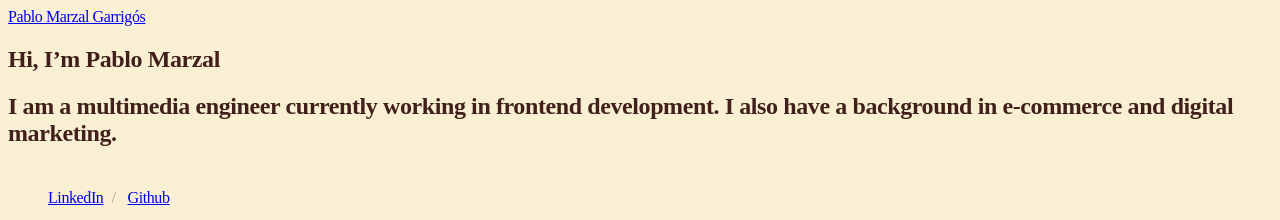
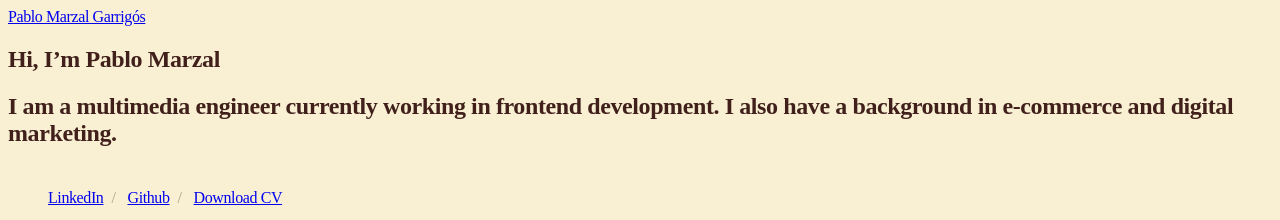
Before and after one commit to oleojake/portfolio, an Astro site: page / in a window 1280 px wide. Shown: the top 220 px of the page. Built offline with nearby package versions, Linux system fonts and the light colour scheme; Astro itself is replaced by a stand-in of ours.

Commit message:
added cv to pdf

```diff
--- a/src/pages/index.astro
+++ b/src/pages/index.astro
@@ -54,6 +54,9 @@ const posts = (await getCollection("posts")).sort(function (
 										</li>
 									))
 								}
+								<li>
+									<a href="/public/Pablo_Marzal_CV.pdf" download="Pablo_Marzal_CV.pdf"> Download CV</a>
+								</li>
 							</ul>
 						</div>
 					</div>
```
Also changed, not shown: 1 other file.
